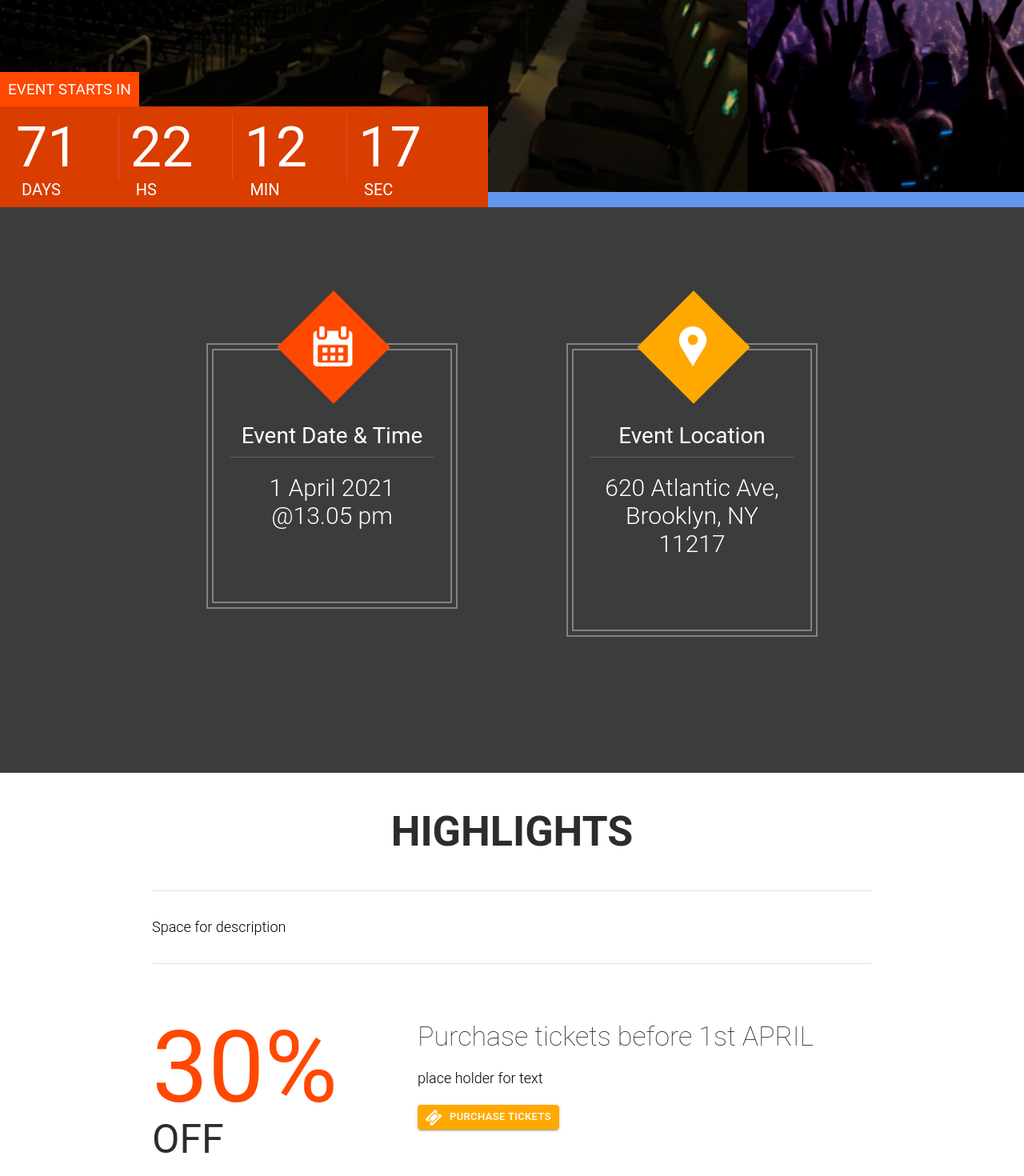
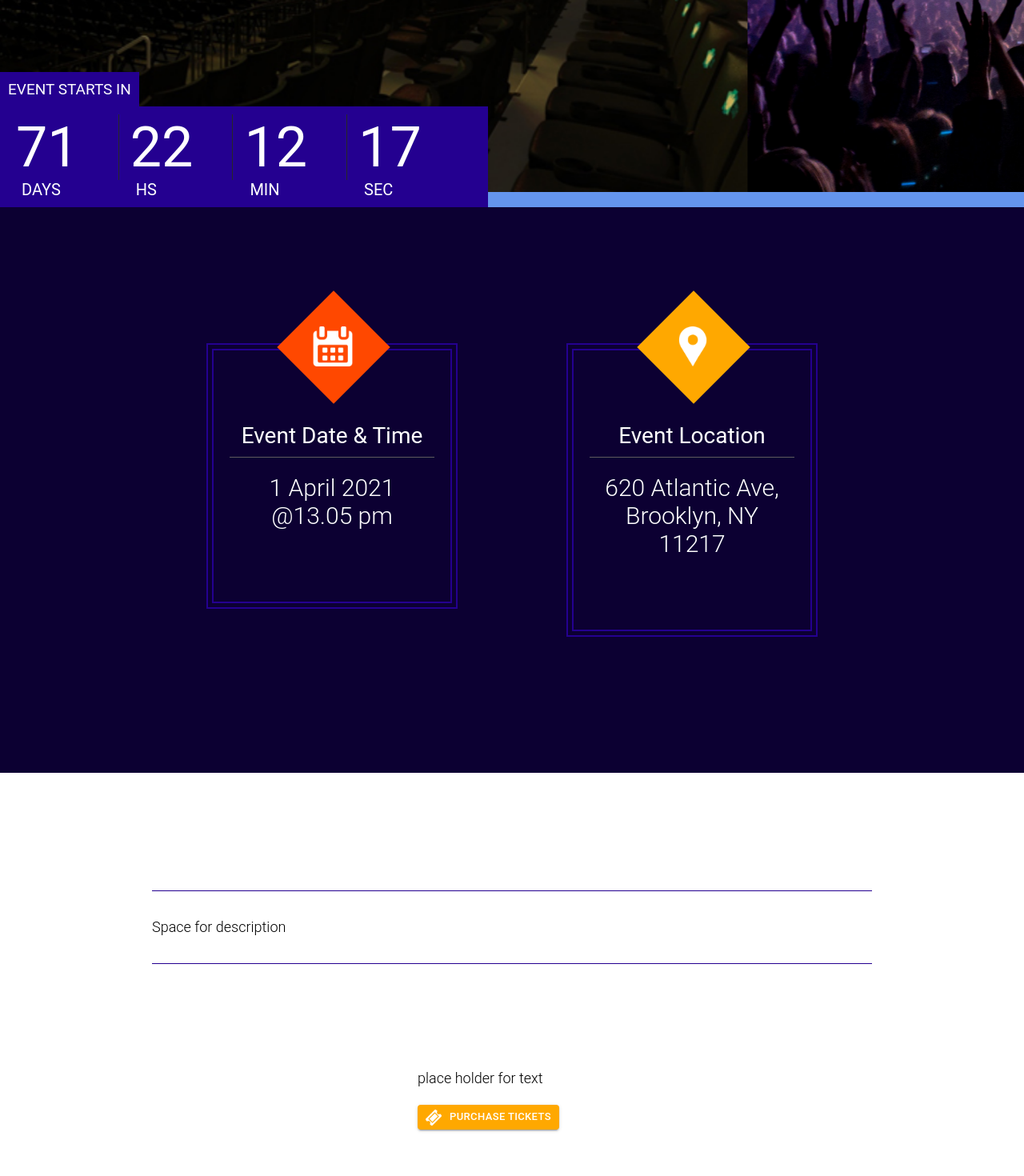
Before and after one commit to jo-kaur/venue_page, a React (Create React App) app: page / in a window 1280 px wide. Shown: the part 560-2030 px from the top of the page at 80% size. Built offline with nearby package versions, Linux system fonts and the light colour scheme.

Commit message:
change colors

```diff
--- a/src/resources/styles.css
+++ b/src/resources/styles.css
@@ -10,7 +10,7 @@ body {
 }
 
 .bck_black {
-    background: #3c3c3c;
+    background: #0C0032;
 }
 .bck_white {
     background: #ffffff;
@@ -63,7 +63,7 @@ footer {
     text-align: center;
     font-size: 30px;
     color:#ffffff;
-    background-color: #0C0032;
+    background-color: #240090;
 }
 
 .font_righteous footer_logo_venue {
@@ -143,7 +143,7 @@ footer ul li{
 }
 
 .countdown_wrapper .countdown_top {
-    background: #ff4800;
+    background: #240090;
     font-size: 19px;
     padding: 10px;
     display: inline-block;
@@ -152,13 +152,13 @@ footer ul li{
 
 .countdown_wrapper .countdown_bottom {
     display: flex;
-    background: #d93d00;
+    background: #240090;
     padding: 10px 20px;
 }
 
 .countdown_wrapper .countdown_time {
     font-size: 70px;
-    border-right: 1px solid #F44336;
+    border-right: 1px solid #282828;
     margin-right: 14px;
     padding-right: 49px;
 }
@@ -189,13 +189,13 @@ footer ul li{
 
 .vn_item .vn_outer {
     width: 300px;
-    border: 2px solid #828282;
+    border: 2px solid #240090;
     margin: auto;
     padding: 5px;
 }
 
 .vn_item .vn_inner {
-    border: 2px solid #828282;
+    border: 2px solid #240090;
     position: relative;
     padding: 0px 20px;
     transition: all 500ms ease;
@@ -247,7 +247,7 @@ footer ul li{
 .highlight_wrapper h2 {
     text-align: center;
     text-transform: uppercase;
-    color:#2c2c2c;
+    color: white;
     font-size: 52px;
 }
 
@@ -255,8 +255,8 @@ footer ul li{
     line-height: 30px;
     font-size: 18px;
     font-weight: 300;
-    border-top: 1px solid #dddddd;
-    border-bottom: 1px solid #dddddd;
+    border-top: 1px solid #240090;
+    border-bottom: 1px solid #240090;
     padding: 30px 0px;
 }
 
@@ -270,7 +270,7 @@ footer ul li{
 }
 
 .discount_wrapper .discount_porcentage span:nth-child(1) {
-    color: #ff4800;
+    color: white;
     font-size: 125px;
     font-weight: 400;
     display: block;
@@ -278,7 +278,7 @@ footer ul li{
 }
 
 .discount_wrapper .discount_porcentage span:nth-child(2) {
-    color: #2c2c2c;
+    color: white;
     font-size: 50px;
     font-weight: 400;
     display: block;
@@ -289,7 +289,7 @@ footer ul li{
     font-size: 34px;
     font-weight: 100;
     margin: 0px;
-    color: #2c2c2c;
+    color: white;
 }
 
 .discount_wrapper .discount_description p {
@@ -327,14 +327,14 @@ footer ul li{
 }
 
 .pricing_wrapper .pricing_inner_wrapper {
-    border:2px solid #ffa800;
+    border:2px solid #240090;
     padding: 50px 20px;
 }
 
 .pricing_inner_wrapper .pricing_title {
     color: #ffffff;
     text-align: center;
-    border-bottom: 1px solid #ffa800;
+    border-bottom: 1px solid #240090;
     padding-bottom: 20px;
 }
 .pricing_inner_wrapper .pricing_title span:nth-child(1) {
@@ -374,7 +374,7 @@ footer ul li{
     width: 100%;
 }
 .location_tag div{
-    background: #2c2c2c;
+    background: #282828;
     color: #ffffff;
     text-transform: uppercase;
     width: 220px;
@@ -394,14 +394,14 @@ footer ul li{
 
 .faq-title {
     height: 50px;
-    background-color: #0D335D;
-    color: #FFF3E6;
+    background-color: #282828;
+    color: white;
     text-align: center;
     text-transform: capitalize;
     padding-top: 10px;
 }
 .question {
-    color: #0D335D;
+    color: #3500D3;
     text-align: center;
     text-transform: capitalize;
     font-size: 20px;
@@ -431,6 +431,6 @@ li{
     margin: 20px;
 }
 .restaurant-btn:hover {
-    background-color: green;
+    background-color: #3500D3;
     color: #FFF3E6;
 }
```
Also changed, not shown: 1 other file (tests, documents, lock files or other folders).
